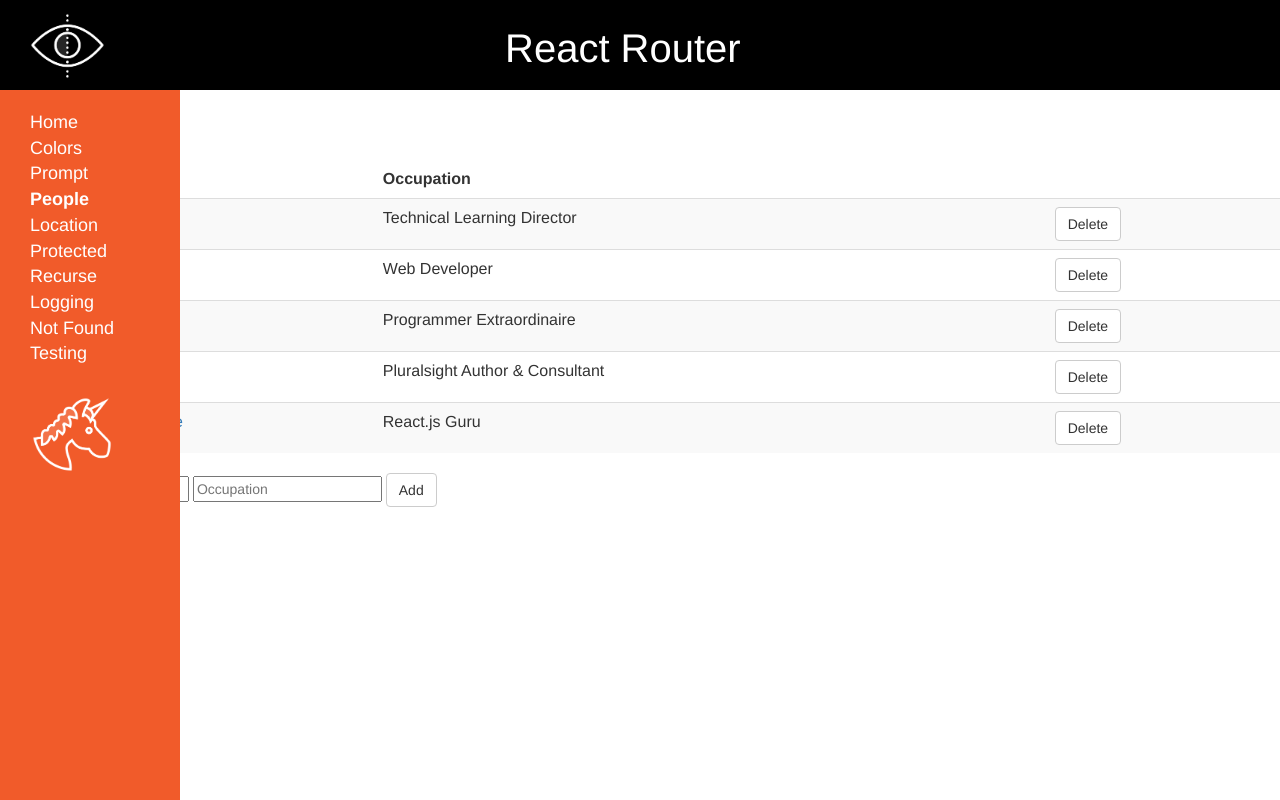
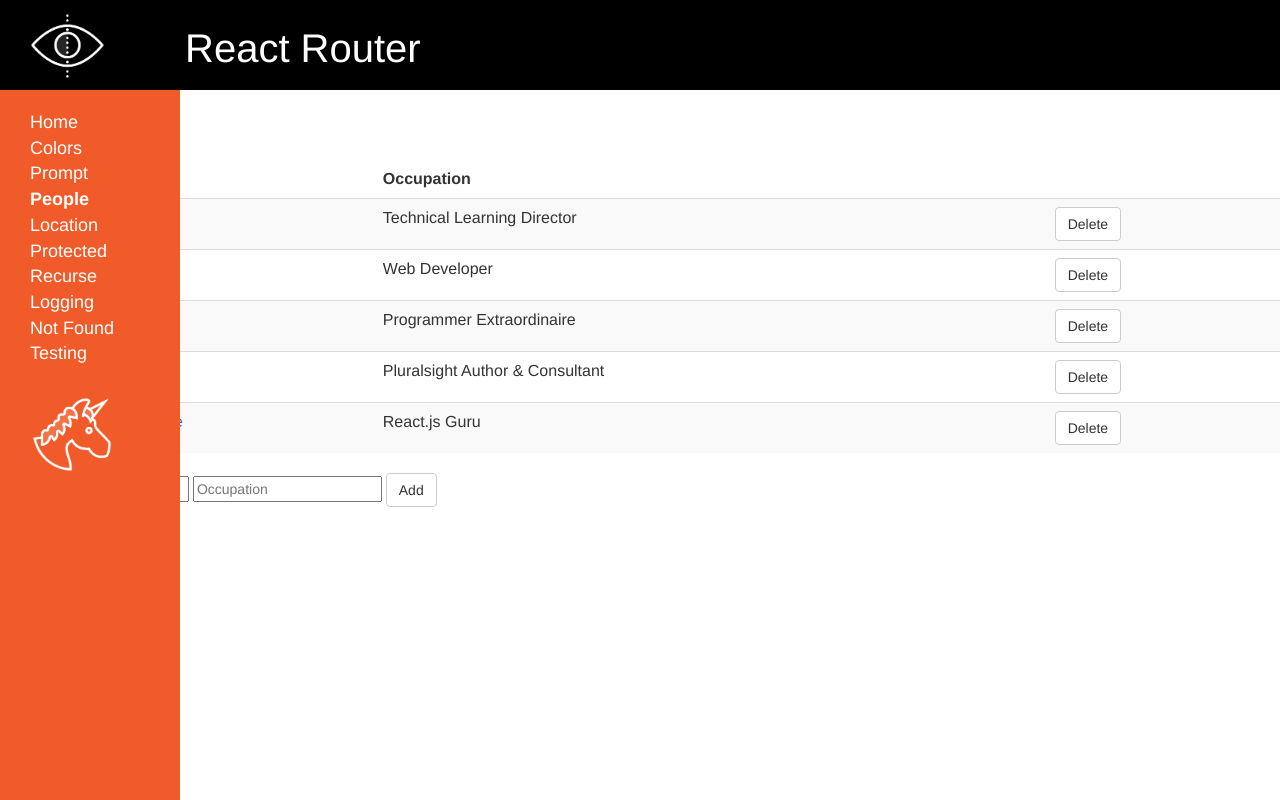
Before and after one commit to dstarr/ps-router-demo, a React app: page /people in a window 1280 px wide. Built offline with nearby package versions, Linux system fonts and the light colour scheme.

Commit message:
some text alignment work on the header

```diff
--- a/assets/index.css
+++ b/assets/index.css
@@ -59,9 +59,9 @@ li.nav {
     padding-top: 20px;
     color: #ffffff;
     font-size: 40px;
-    text-align: center;
     display: inline-block;
-    margin-left: 400px;
+    margin-left: 80px;
+
 }
 
 .unicorn {
--- a/src/services/personService.js
+++ b/src/services/personService.js
@@ -10,6 +10,6 @@ class API {
         ]
     };
 
-};
+}
 
 export default API;
```
